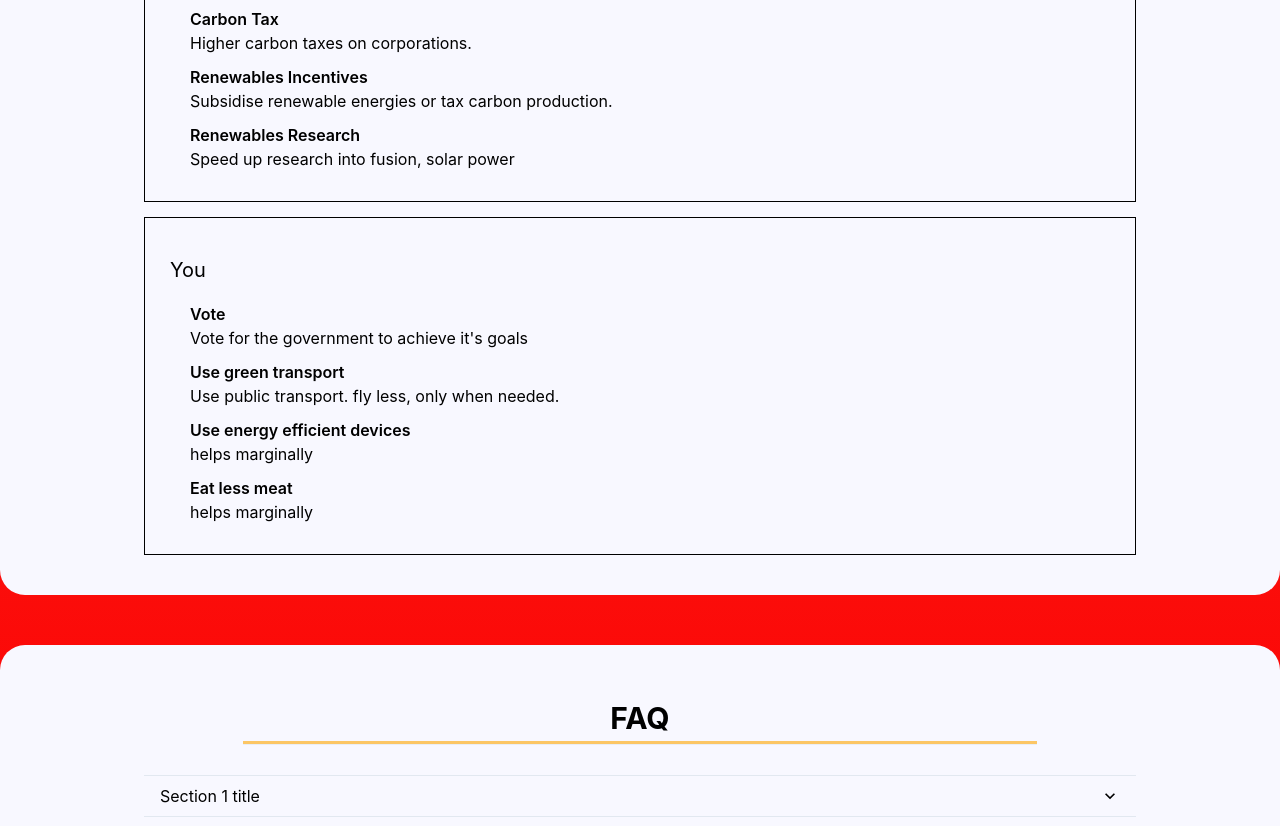
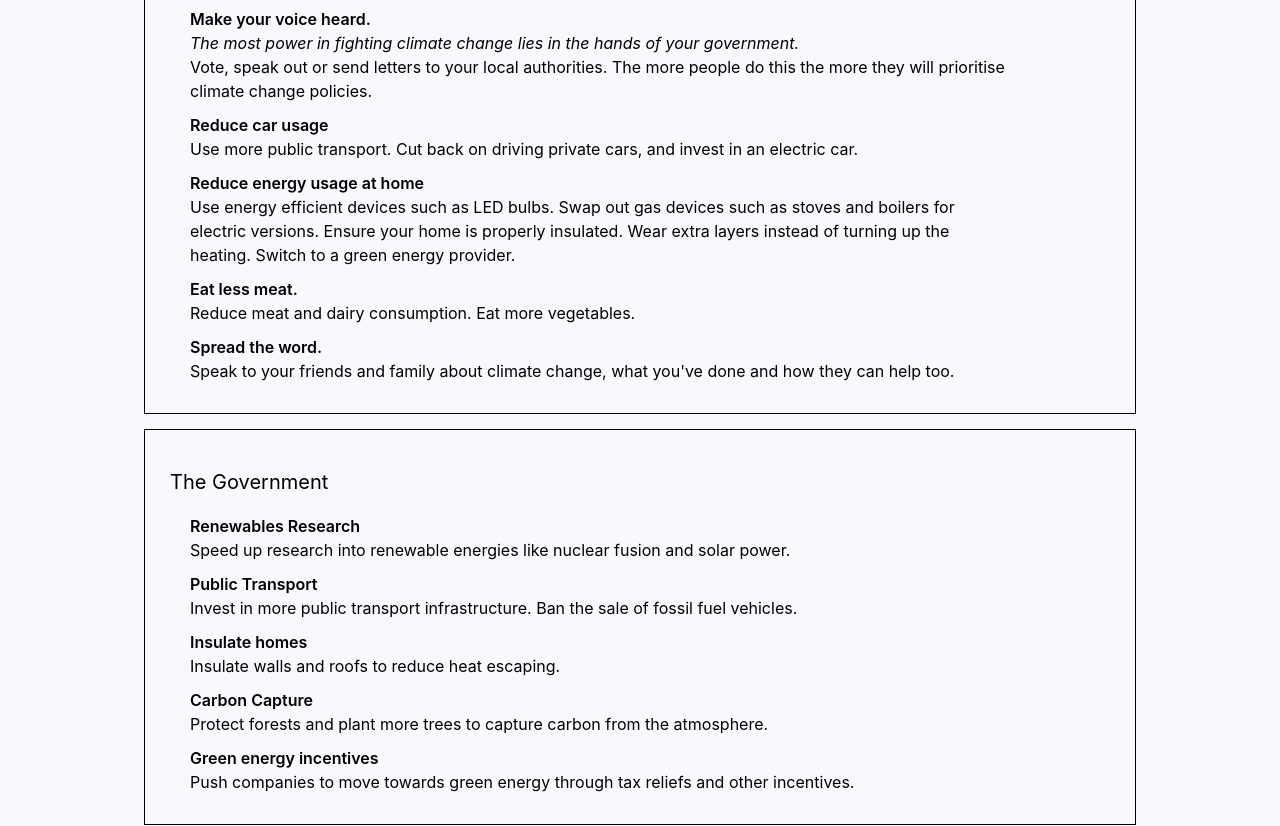
Before and after one commit to vincnt/toowarm, a Next.js app: page / in a window 1280 px wide. Shown: the part 2260-3086 px from the top of the page. Built offline with nearby package versions, Linux system fonts and the light colour scheme.

Commit message:
finish how can i do my part section

```diff
--- a/pages/index.tsx
+++ b/pages/index.tsx
@@ -578,54 +578,101 @@ const IndexPage = ({
                 margin="auto"
               />
             </Box>
+
             <Box borderStyle="solid" borderColor="black" borderWidth="1px">
-              <Box p="25px">
+              <Box p="25px" maxW="90%">
                 <Heading size="md" fontWeight="normal" py="15px">
-                  The Government
+                  You
                 </Heading>
                 <Box pl="20px" py="5px">
-                  <Text fontWeight="semibold">Carbon Tax</Text>
-                  <Text>Higher carbon taxes on corporations.</Text>
+                  <Text fontWeight="semibold">Make your voice heard.</Text>
+                  <Text fontStyle="italic">
+                    The most power in fighting climate change lies in the hands
+                    of your government.
+                  </Text>
+                  <Text>
+                    Vote, speak out or send letters to your local authorities.
+                    The more people do this the more they will prioritise
+                    climate change policies.
+                  </Text>
                 </Box>
+
                 <Box pl="20px" py="5px">
-                  <Text fontWeight="semibold">Renewables Incentives</Text>
+                  <Text fontWeight="semibold">Reduce car usage</Text>
                   <Text>
-                    Subsidise renewable energies or tax carbon production.
+                    Use more public transport. Cut back on driving private cars,
+                    and invest in an electric car.
                   </Text>
                 </Box>
                 <Box pl="20px" py="5px">
-                  <Text fontWeight="semibold">Renewables Research</Text>
-                  <Text> Speed up research into fusion, solar power</Text>
+                  <Text fontWeight="semibold">Reduce energy usage at home</Text>
+                  <Text>
+                    Use energy efficient devices such as LED bulbs. Swap out gas
+                    devices such as stoves and boilers for electric versions.
+                    Ensure your home is properly insulated. Wear extra layers
+                    instead of turning up the heating. Switch to a green energy
+                    provider.
+                  </Text>
+                </Box>
+                <Box pl="20px" py="5px">
+                  <Text fontWeight="semibold">Eat less meat.</Text>
+                  <Text>
+                    Reduce meat and dairy consumption. Eat more vegetables.
+                  </Text>
+                </Box>
+
+                <Box pl="20px" py="5px">
+                  <Text fontWeight="semibold">Spread the word.</Text>
+                  <Text>
+                    Speak to your friends and family about climate change, what
+                    you've done and how they can help too.
+                  </Text>
                 </Box>
               </Box>
             </Box>
+
             <Box
               borderStyle="solid"
               borderColor="black"
               borderWidth="1px"
               mt="15px"
             >
-              <Box p="25px">
+              <Box p="25px" maxW="90%">
                 <Heading size="md" fontWeight="normal" py="15px">
-                  You
+                  The Government
                 </Heading>
+
                 <Box pl="20px" py="5px">
-                  <Text fontWeight="semibold">Vote</Text>
-                  <Text>Vote for the government to achieve it's goals</Text>
+                  <Text fontWeight="semibold">Renewables Research</Text>
+                  <Text>
+                    Speed up research into renewable energies like nuclear
+                    fusion and solar power.
+                  </Text>
                 </Box>
                 <Box pl="20px" py="5px">
-                  <Text fontWeight="semibold">Use green transport</Text>
-                  <Text>Use public transport. fly less, only when needed.</Text>
+                  <Text fontWeight="semibold">Public Transport</Text>
+                  <Text>
+                    Invest in more public transport infrastructure. Ban the sale
+                    of fossil fuel vehicles.
+                  </Text>
                 </Box>
                 <Box pl="20px" py="5px">
-                  <Text fontWeight="semibold">
-                    Use energy efficient devices
-                  </Text>
-                  <Text>helps marginally</Text>
+                  <Text fontWeight="semibold">Insulate homes</Text>
+                  <Text>Insulate walls and roofs to reduce heat escaping.</Text>
                 </Box>
                 <Box pl="20px" py="5px">
-                  <Text fontWeight="semibold">Eat less meat</Text>
-                  <Text>helps marginally</Text>
+                  <Text fontWeight="semibold">Carbon Capture</Text>
+                  <Text>
+                    Protect forests and plant more trees to capture carbon from
+                    the atmosphere.
+                  </Text>
+                </Box>
+                <Box pl="20px" py="5px">
+                  <Text fontWeight="semibold">Green energy incentives</Text>
+                  <Text>
+                    Push companies to move towards green energy through tax
+                    reliefs and other incentives.
+                  </Text>
                 </Box>
               </Box>
             </Box>
```
